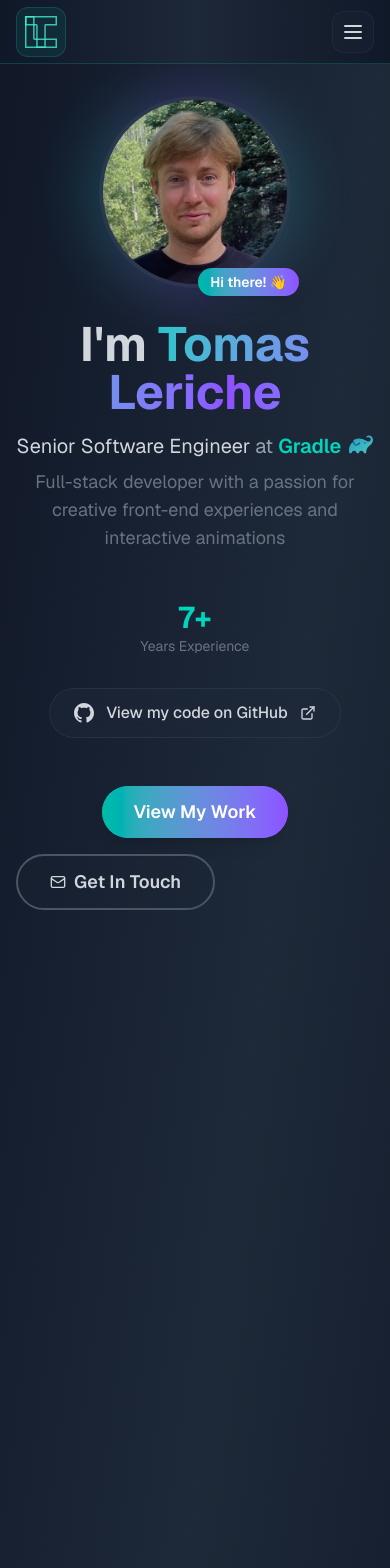
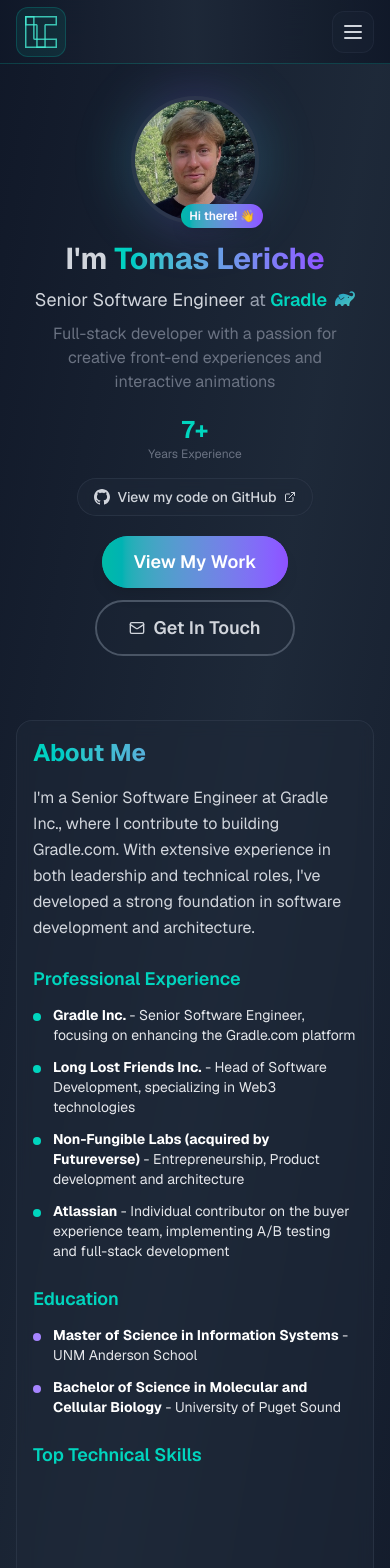
Before and after one commit to samotleriche/portfolio-2025, a Next.js app: page /about in a window 390 px wide. Shown: the top 1568 px of the page. Built offline with nearby package versions, Linux system fonts and the light colour scheme.

Commit message:
mobile fix

```diff
--- a/src/app/about/page.tsx
+++ b/src/app/about/page.tsx
@@ -111,15 +111,15 @@
         {/* Hero Section */}
         <div
           ref={heroRef}
-          className="relative flex flex-col items-center text-center space-y-8"
+          className="relative flex flex-col items-center text-center space-y-4 sm:space-y-8"
         >
           {/* Profile Picture with Enhanced Design */}
           <div className="relative group profile-container">
             {/* Outer glow ring */}
-            <div className="absolute -inset-4 rounded-full bg-gradient-to-r from-teal-400/20 via-violet-500/20 to-teal-400/20 blur-xl group-hover:blur-2xl transition-all duration-700 animate-pulse"></div>
+            <div className="absolute -inset-2 sm:-inset-4 rounded-full bg-gradient-to-r from-teal-400/20 via-violet-500/20 to-teal-400/20 blur-xl group-hover:blur-2xl transition-all duration-700 animate-pulse"></div>
 
             {/* Profile image container */}
-            <div className="relative rounded-full size-48 lg:size-56 overflow-hidden border-4 border-gray-700/50 group-hover:border-teal-400/60 transition-all duration-500">
+            <div className="relative rounded-full size-32 sm:size-40 md:size-48 lg:size-56 overflow-hidden border-4 border-gray-700/50 group-hover:border-teal-400/60 transition-all duration-500">
               <div className="absolute inset-0 bg-gradient-to-br from-teal-400/10 via-transparent to-violet-500/10 z-10 group-hover:from-teal-400/20 group-hover:to-violet-500/20 transition-all duration-500"></div>
               <Image
                 src={profile2}
@@ -130,22 +130,22 @@
             </div>
 
             {/* Floating badge */}
-            <div className="absolute -bottom-2 -right-2 bg-gradient-to-r from-teal-500 to-violet-500 text-white px-3 py-1 rounded-full text-sm font-semibold shadow-lg">
+            <div className="absolute -bottom-1 -right-1 sm:-bottom-2 sm:-right-2 bg-gradient-to-r from-teal-500 to-violet-500 text-white px-2 py-1 sm:px-3 sm:py-1 rounded-full text-xs sm:text-sm font-semibold shadow-lg">
               Hi there! 👋
             </div>
           </div>
 
           {/* Introduction Text */}
-          <div className="space-y-6 max-w-4xl intro-text">
-            <div className="space-y-4">
-              <h1 className="text-5xl lg:text-7xl font-bold">
+          <div className="space-y-3 sm:space-y-6 max-w-4xl intro-text px-4 sm:px-0">
+            <div className="space-y-2 sm:space-y-4">
+              <h1 className="text-3xl sm:text-4xl md:text-5xl lg:text-7xl font-bold leading-tight">
                 <span className="text-gray-300">I&apos;m </span>
                 <span className="bg-gradient-to-r from-teal-400 via-violet-500 to-teal-400 bg-clip-text text-transparent animate-gradient">
                   Tomas Leriche
                 </span>
               </h1>
 
-              <div className="text-xl lg:text-2xl text-gray-400 space-y-2">
+              <div className="text-lg sm:text-xl lg:text-2xl text-gray-400 space-y-2">
                 <p>
                   <span className="text-gray-300">
                     Senior Software Engineer
@@ -153,10 +153,10 @@
                   at{" "}
                   <span className="inline-flex items-center gap-2 text-teal-400 font-semibold">
                     Gradle
-                    <GradleLogo className="size-6" />
+                    <GradleLogo className="size-5 sm:size-6" />
                   </span>
                 </p>
-                <p className="text-lg text-gray-500">
+                <p className="text-base sm:text-lg text-gray-500">
                   Full-stack developer with a passion for creative front-end
                   experiences and interactive animations
                 </p>
@@ -164,11 +164,15 @@
             </div>
 
             {/* Experience Stat & GitHub Link */}
-            <div className="flex flex-col sm:flex-row items-center justify-center gap-8 pt-6 stats-section">
+            <div className="flex flex-col sm:flex-row items-center justify-center gap-4 sm:gap-8 pt-2 sm:pt-6 stats-section">
               {/* Experience Stat */}
               <div className="text-center">
-                <div className="text-3xl font-bold text-teal-400">7+</div>
-                <div className="text-sm text-gray-500">Years Experience</div>
+                <div className="text-2xl sm:text-3xl font-bold text-teal-400">
+                  7+
+                </div>
+                <div className="text-xs sm:text-sm text-gray-500">
+                  Years Experience
+                </div>
               </div>
 
               {/* GitHub Link */}
@@ -176,30 +180,31 @@
                 href="https://github.com/samotleriche"
                 target="_blank"
                 rel="noopener noreferrer"
-                className="group flex items-center gap-3 px-6 py-3 bg-gray-800/50 backdrop-blur-sm border border-gray-700/50 rounded-full text-gray-300 hover:text-white hover:border-teal-400/60 hover:bg-gray-800/70 transition-all duration-300"
+                className="group flex items-center gap-2 sm:gap-3 px-4 sm:px-6 py-2 sm:py-3 bg-gray-800/50 backdrop-blur-sm border border-gray-700/50 rounded-full text-gray-300 hover:text-white hover:border-teal-400/60 hover:bg-gray-800/70 transition-all duration-300 text-sm sm:text-base"
               >
-                <GithubLogo className="w-5 h-5 group-hover:text-teal-400 transition-colors duration-300" />
+                <GithubLogo className="w-4 h-4 sm:w-5 sm:h-5 group-hover:text-teal-400 transition-colors duration-300" />
                 <span className="font-medium">View my code on GitHub</span>
-                <ExternalLink className="w-4 h-4 group-hover:translate-x-1 transition-transform duration-300" />
+                <ExternalLink className="w-3 h-3 sm:w-4 sm:h-4 group-hover:translate-x-1 transition-transform duration-300" />
               </a>
             </div>
 
             {/* Call to Action */}
-            <div className="flex flex-col sm:flex-row gap-4 justify-center pt-6 cta-section">
+            <div className="flex flex-col sm:flex-row gap-3 sm:gap-4 justify-center items-center pt-2 sm:pt-6 cta-section w-full">
               <Button
                 text="View My Work"
                 variant="primary"
                 size="lg"
                 href="/experiments"
+                className="w-full sm:w-fit"
               />
               <Button
-                text="Get In Touch"
                 variant="outline"
                 size="lg"
                 onClick={() => {
                   // Scroll to contact section or open email
                   window.location.href = "mailto:samotleriche@gmail.com";
                 }}
+                className="w-fit"
               >
                 <span className="flex items-center gap-2">
                   <Mail className="w-4 h-4" />
@@ -211,25 +216,28 @@
         </div>
 
         {/* About Section */}
-        <div ref={aboutRef} className="grid grid-cols-1 lg:grid-cols-3 gap-8">
-          <div className="lg:col-span-2 rounded-2xl bg-gray-800/50 backdrop-blur-sm border border-gray-700/50 p-8 text-gray-200">
-            <h2 className="text-3xl font-bold mb-6 bg-gradient-to-r from-teal-400 to-violet-500 bg-clip-text text-transparent">
+        <div
+          ref={aboutRef}
+          className="grid grid-cols-1 lg:grid-cols-3 gap-6 sm:gap-8"
+        >
+          <div className="lg:col-span-2 rounded-2xl bg-gray-800/50 backdrop-blur-sm border border-gray-700/50 p-4 sm:p-6 lg:p-8 text-gray-200">
+            <h2 className="text-2xl sm:text-3xl font-bold mb-4 sm:mb-6 bg-gradient-to-r from-teal-400 to-violet-500 bg-clip-text text-transparent">
               About Me
             </h2>
-            <p className="text-lg mb-8 text-gray-300 leading-relaxed">
+            <p className="text-base sm:text-lg mb-6 sm:mb-8 text-gray-300 leading-relaxed">
               I&apos;m a Senior Software Engineer at Gradle Inc., where I
               contribute to building Gradle.com. With extensive experience in
               both leadership and technical roles, I&apos;ve developed a strong
               foundation in software development and architecture.
             </p>
 
-            <h3 className="text-xl font-semibold mb-4 text-teal-400">
+            <h3 className="text-lg sm:text-xl font-semibold mb-3 sm:mb-4 text-teal-400">
               Professional Experience
             </h3>
-            <ul className="space-y-3 mb-8">
+            <ul className="space-y-3 mb-6 sm:mb-8">
               <li className="flex items-start gap-3">
                 <div className="w-2 h-2 bg-teal-400 rounded-full mt-2 flex-shrink-0"></div>
-                <div>
+                <div className="text-sm sm:text-base">
                   <strong className="text-white">Gradle Inc.</strong> - Senior
                   Software Engineer, focusing on enhancing the Gradle.com
                   platform
@@ -237,7 +245,7 @@
               </li>
               <li className="flex items-start gap-3">
                 <div className="w-2 h-2 bg-teal-400 rounded-full mt-2 flex-shrink-0"></div>
-                <div>
+                <div className="text-sm sm:text-base">
                   <strong className="text-white">Long Lost Friends Inc.</strong>{" "}
                   - Head of Software Development, specializing in Web3
                   technologies
@@ -245,7 +253,7 @@
               </li>
               <li className="flex items-start gap-3">
                 <div className="w-2 h-2 bg-teal-400 rounded-full mt-2 flex-shrink-0"></div>
-                <div>
+                <div className="text-sm sm:text-base">
                   <strong className="text-white">
                     Non-Fungible Labs (acquired by Futureverse)
                   </strong>{" "}
@@ -254,7 +262,7 @@
               </li>
               <li className="flex items-start gap-3">
                 <div className="w-2 h-2 bg-teal-400 rounded-full mt-2 flex-shrink-0"></div>
-                <div>
+                <div className="text-sm sm:text-base">
                   <strong className="text-white">Atlassian</strong> - Individual
                   contributor on the buyer experience team, implementing A/B
                   testing and full-stack development
@@ -262,13 +270,13 @@
               </li>
             </ul>
 
-            <h3 className="text-xl font-semibold mb-4 text-teal-400">
+            <h3 className="text-lg sm:text-xl font-semibold mb-3 sm:mb-4 text-teal-400">
               Education
             </h3>
-            <ul className="space-y-3 mb-8">
+            <ul className="space-y-3 mb-6 sm:mb-8">
               <li className="flex items-start gap-3">
                 <div className="w-2 h-2 bg-violet-400 rounded-full mt-2 flex-shrink-0"></div>
-                <div>
+                <div className="text-sm sm:text-base">
                   <strong className="text-white">
                     Master of Science in Information Systems
                   </strong>{" "}
@@ -277,7 +285,7 @@
               </li>
               <li className="flex items-start gap-3">
                 <div className="w-2 h-2 bg-violet-400 rounded-full mt-2 flex-shrink-0"></div>
-                <div>
+                <div className="text-sm sm:text-base">
                   <strong className="text-white">
                     Bachelor of Science in Molecular and Cellular Biology
                   </strong>{" "}
@@ -286,10 +294,10 @@
               </li>
             </ul>
 
-            <h3 className="text-xl font-semibold mb-4 text-teal-400">
+            <h3 className="text-lg sm:text-xl font-semibold mb-3 sm:mb-4 text-teal-400">
               Top Technical Skills
             </h3>
-            <div ref={skillsRef} className="flex flex-wrap gap-3 mb-4">
+            <div ref={skillsRef} className="flex flex-wrap gap-2 sm:gap-3 mb-4">
               {[
                 "JavaScript",
                 "TypeScript",
@@ -304,7 +312,7 @@
               ].map((skill) => (
                 <span
                   key={skill}
-                  className="bg-gradient-to-r from-teal-500/20 to-violet-500/20 text-teal-300 px-4 py-2 rounded-full text-sm border border-teal-400/30 hover:border-teal-400/60 hover:from-teal-500/30 hover:to-violet-500/30 transition-all duration-300 cursor-default"
+                  className="bg-gradient-to-r from-teal-500/20 to-violet-500/20 text-teal-300 px-3 py-1.5 sm:px-4 sm:py-2 rounded-full text-xs sm:text-sm border border-teal-400/30 hover:border-teal-400/60 hover:from-teal-500/30 hover:to-violet-500/30 transition-all duration-300 cursor-default"
                 >
                   {skill}
                 </span>
@@ -314,31 +322,33 @@
 
           <div
             ref={projectsRef}
-            className="rounded-2xl bg-gradient-to-br from-violet-900/30 to-teal-900/30 backdrop-blur-sm border border-violet-700/30 p-8 text-gray-200"
+            className="rounded-2xl bg-gradient-to-br from-violet-900/30 to-teal-900/30 backdrop-blur-sm border border-violet-700/30 p-4 sm:p-6 lg:p-8 text-gray-200"
           >
-            <h3 className="text-xl font-semibold mb-6 text-violet-400">
+            <h3 className="text-lg sm:text-xl font-semibold mb-4 sm:mb-6 text-violet-400">
               Work Highlights
             </h3>
-            <div className="space-y-6">
+            <div className="space-y-4 sm:space-y-6">
               <div className="group">
                 <a
                   href="https://gradle.com"
                   target="_blank"
                   rel="noopener noreferrer"
-                  className="block p-4 rounded-xl bg-gray-800/30 border border-gray-700/30 hover:border-violet-500/50 hover:bg-gray-800/50 transition-all duration-300"
+                  className="block p-3 sm:p-4 rounded-xl bg-gray-800/30 border border-gray-700/30 hover:border-violet-500/50 hover:bg-gray-800/50 transition-all duration-300"
                 >
-                  <div className="flex items-start justify-between">
-                    <div className="flex-1">
-                      <h4 className="font-semibold text-violet-300 group-hover:text-violet-200 transition-colors duration-300">
+                  <div className="flex items-start justify-between gap-3">
+                    <div className="flex-1 min-w-0">
+                      <h4 className="font-semibold text-violet-300 group-hover:text-violet-200 transition-colors duration-300 text-sm sm:text-base">
                         Gradle.com
                       </h4>
-                      <p className="text-sm text-gray-400 mt-1">
+                      <p className="text-xs sm:text-sm text-gray-400 mt-1">
                         Build automation platform - Senior Software Engineer
                       </p>
                     </div>
-                    <div className="ml-4 flex items-center gap-2 text-violet-400 group-hover:text-violet-300 transition-colors duration-300">
-                      <span className="text-xs font-medium">Visit</span>
-                      <ExternalLink className="w-4 h-4 group-hover:translate-x-1 transition-transform duration-300" />
+                    <div className="flex items-center gap-1 sm:gap-2 text-violet-400 group-hover:text-violet-300 transition-colors duration-300 flex-shrink-0">
+                      <span className="text-xs font-medium hidden sm:inline">
+                        Visit
+                      </span>
+                      <ExternalLink className="w-3 h-3 sm:w-4 sm:h-4 group-hover:translate-x-1 transition-transform duration-300" />
                     </div>
                   </div>
                 </a>
@@ -348,20 +358,22 @@
                   href="https://three-js-1.vercel.app"
                   target="_blank"
                   rel="noopener noreferrer"
-                  className="block p-4 rounded-xl bg-gray-800/30 border border-gray-700/30 hover:border-violet-500/50 hover:bg-gray-800/50 transition-all duration-300"
+                  className="block p-3 sm:p-4 rounded-xl bg-gray-800/30 border border-gray-700/30 hover:border-violet-500/50 hover:bg-gray-800/50 transition-all duration-300"
                 >
-                  <div className="flex items-start justify-between">
-                    <div className="flex-1">
-                      <h4 className="font-semibold text-violet-300 group-hover:text-violet-200 transition-colors duration-300">
+                  <div className="flex items-start justify-between gap-3">
+                    <div className="flex-1 min-w-0">
+                      <h4 className="font-semibold text-violet-300 group-hover:text-violet-200 transition-colors duration-300 text-sm sm:text-base">
                         3D Portfolio Website
                       </h4>
-                      <p className="text-sm text-gray-400 mt-1">
+                      <p className="text-xs sm:text-sm text-gray-400 mt-1">
                         Interactive website showcasing Three.js applications
                       </p>
                     </div>
-                    <div className="ml-4 flex items-center gap-2 text-violet-400 group-hover:text-violet-300 transition-colors duration-300">
-                      <span className="text-xs font-medium">Visit</span>
-                      <ExternalLink className="w-4 h-4 group-hover:translate-x-1 transition-transform duration-300" />
+                    <div className="flex items-center gap-1 sm:gap-2 text-violet-400 group-hover:text-violet-300 transition-colors duration-300 flex-shrink-0">
+                      <span className="text-xs font-medium hidden sm:inline">
+                        Visit
+                      </span>
+                      <ExternalLink className="w-3 h-3 sm:w-4 sm:h-4 group-hover:translate-x-1 transition-transform duration-300" />
                     </div>
                   </div>
                 </a>
@@ -371,30 +383,34 @@
                   href="https://paragonsnft.com"
                   target="_blank"
                   rel="noopener noreferrer"
-                  className="block p-4 rounded-xl bg-gray-800/30 border border-gray-700/30 hover:border-violet-500/50 hover:bg-gray-800/50 transition-all duration-300"
+                  className="block p-3 sm:p-4 rounded-xl bg-gray-800/30 border border-gray-700/30 hover:border-violet-500/50 hover:bg-gray-800/50 transition-all duration-300"
                 >
-                  <div className="flex items-start justify-between">
-                    <div className="flex-1">
-                      <h4 className="font-semibold text-violet-300 group-hover:text-violet-200 transition-colors duration-300">
+                  <div className="flex items-start justify-between gap-3">
+                    <div className="flex-1 min-w-0">
+                      <h4 className="font-semibold text-violet-300 group-hover:text-violet-200 transition-colors duration-300 text-sm sm:text-base">
                         Paragons NFT
                       </h4>
-                      <p className="text-sm text-gray-400 mt-1">
+                      <p className="text-xs sm:text-sm text-gray-400 mt-1">
                         Creative Web3 project - Product development and
                         architecture
                       </p>
                     </div>
-                    <div className="ml-4 flex items-center gap-2 text-violet-400 group-hover:text-violet-300 transition-colors duration-300">
-                      <span className="text-xs font-medium">Visit</span>
-                      <ExternalLink className="w-4 h-4 group-hover:translate-x-1 transition-transform duration-300" />
+                    <div className="flex items-center gap-1 sm:gap-2 text-violet-400 group-hover:text-violet-300 transition-colors duration-300 flex-shrink-0">
+                      <span className="text-xs font-medium hidden sm:inline">
+                        Visit
+                      </span>
+                      <ExternalLink className="w-3 h-3 sm:w-4 sm:h-4 group-hover:translate-x-1 transition-transform duration-300" />
                     </div>
                   </div>
                 </a>
               </div>
             </div>
 
-            <div className="mt-8 pt-6 border-t border-violet-700/50">
-              <h4 className="font-semibold mb-3 text-violet-400">Interests</h4>
-              <p className="text-sm text-gray-400 leading-relaxed">
+            <div className="mt-6 sm:mt-8 pt-4 sm:pt-6 border-t border-violet-700/50">
+              <h4 className="font-semibold mb-2 sm:mb-3 text-violet-400 text-sm sm:text-base">
+                Interests
+              </h4>
+              <p className="text-xs sm:text-sm text-gray-400 leading-relaxed">
                 Exploring emerging technologies, Web3, and innovative software
                 solutions. Passionate about continuous learning and
                 collaborative development.
--- a/src/components/navbar.tsx
+++ b/src/components/navbar.tsx
@@ -121,6 +121,20 @@
           <div className="relative w-section px-section py-8">
             {/* Navigation Links */}
             <div className="space-y-4 mb-8">
+              {/* Home Link */}
+              <Link
+                href="/"
+                onClick={closeMobileMenu}
+                className={clsx(
+                  "block px-6 py-4 rounded-xl text-lg font-semibold transition-all duration-300",
+                  path === "/"
+                    ? "bg-teal-500/20 border border-teal-400/40 text-teal-300"
+                    : "bg-gray-800/30 border border-gray-700/30 text-gray-300 hover:bg-teal-500/20 hover:border-teal-400/40 hover:text-white"
+                )}
+              >
+                Home
+              </Link>
+
               {navItems.map((item, idx) => (
                 <Link
                   key={`${item}-${idx}`}
```
